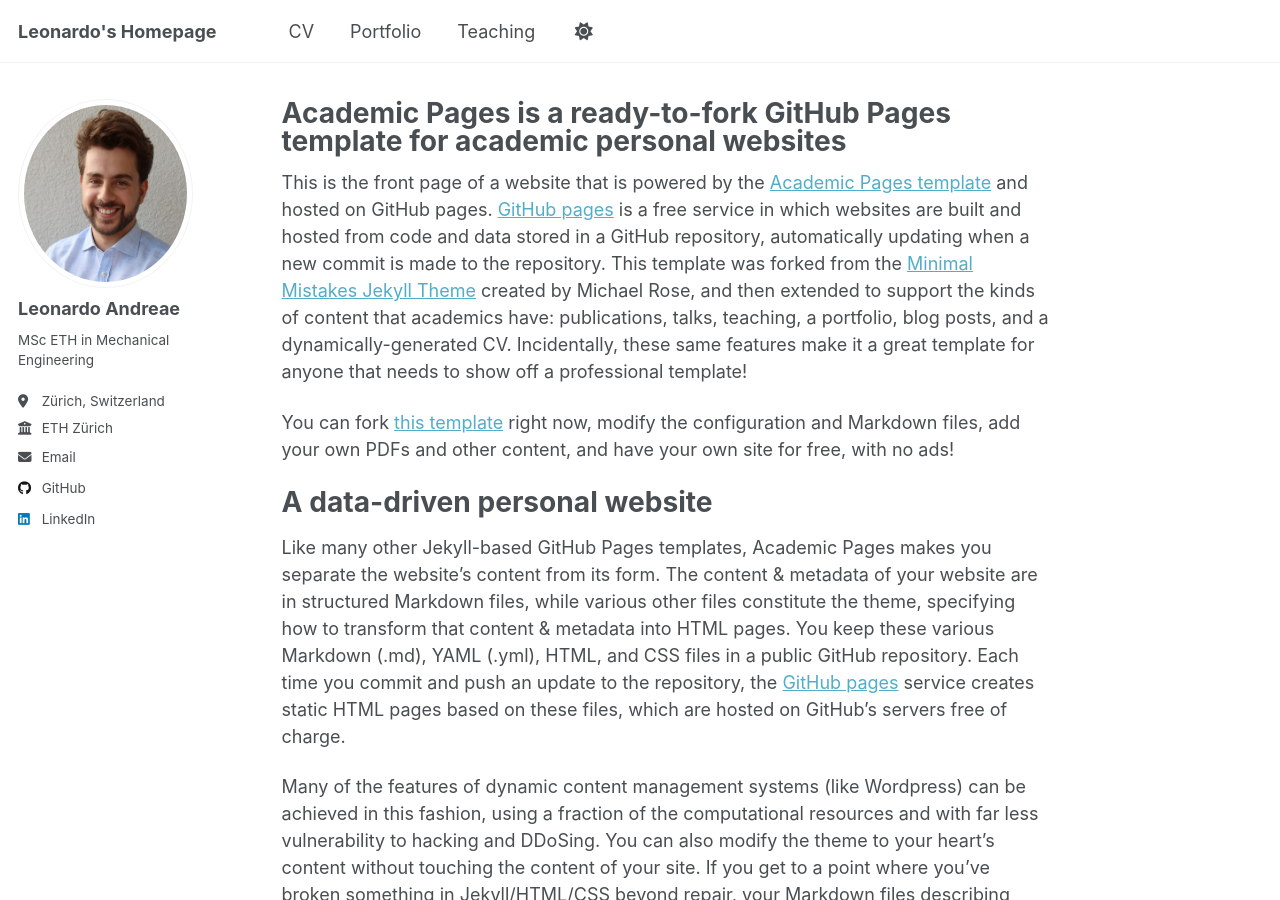
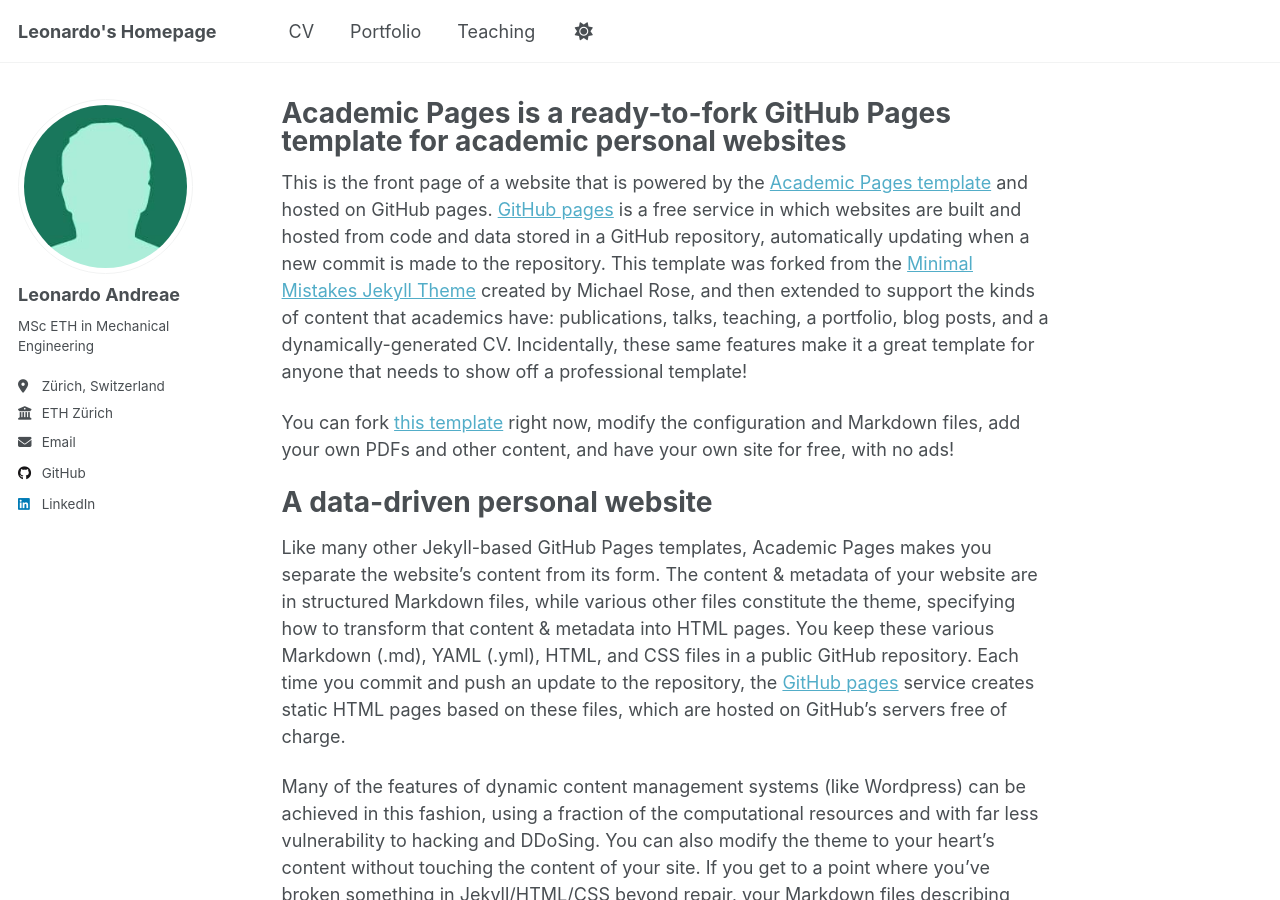
Before and after one commit to leonardoandreae/leonardoandreae.github.io, a Jekyll site: the page built from _pages/about.md, in a window 1280 px wide and 900 px high. Built offline with Jekyll 4.4.1, drawn with Linux system fonts in a browser that asks for light colours; a script that is not in the unit is left out.

Commit message:
check other pic

```diff
--- a/_config.yml
+++ b/_config.yml
@@ -23,7 +23,7 @@ repository               : "leonardoandreae/leonardoandreae.github.io"
 #               Additional customization can be done by editing /_includes/author-profile.html
 author:
   # Biographic information
-  avatar           : "leonardo.jpg"
+  avatar           : "bio-photo-2.jpg"
   name             : "Leonardo Andreae"
   pronouns         : # example: "she/her"
   bio              : "MSc ETH in Mechanical Engineering"
```
